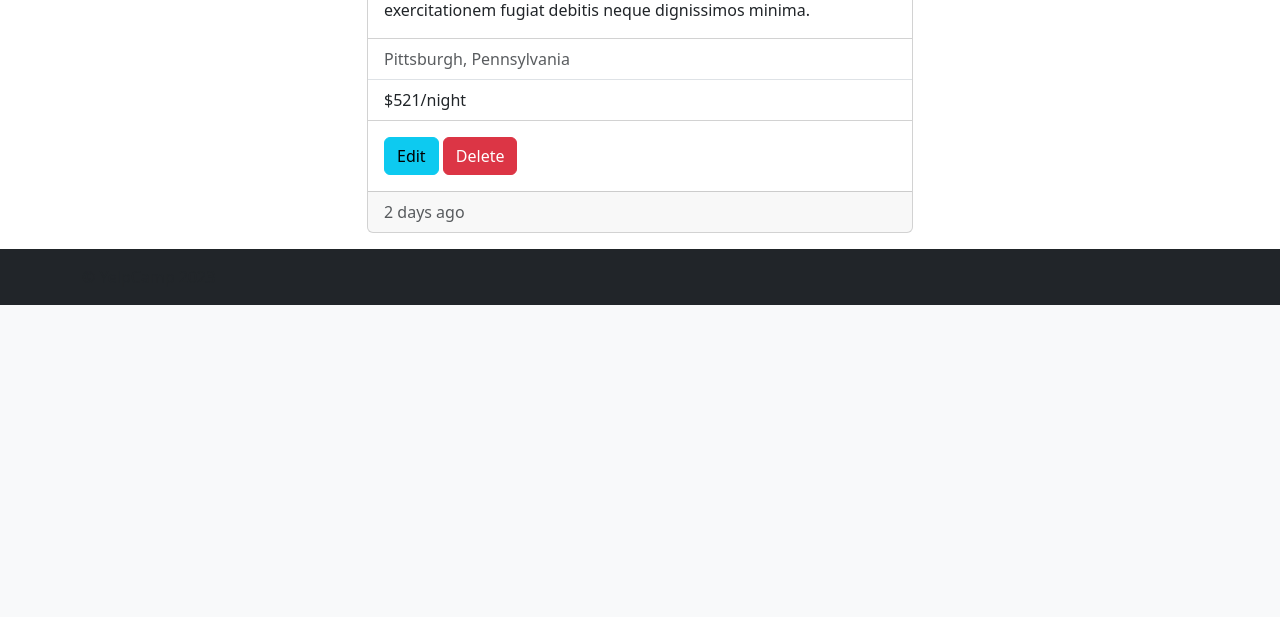
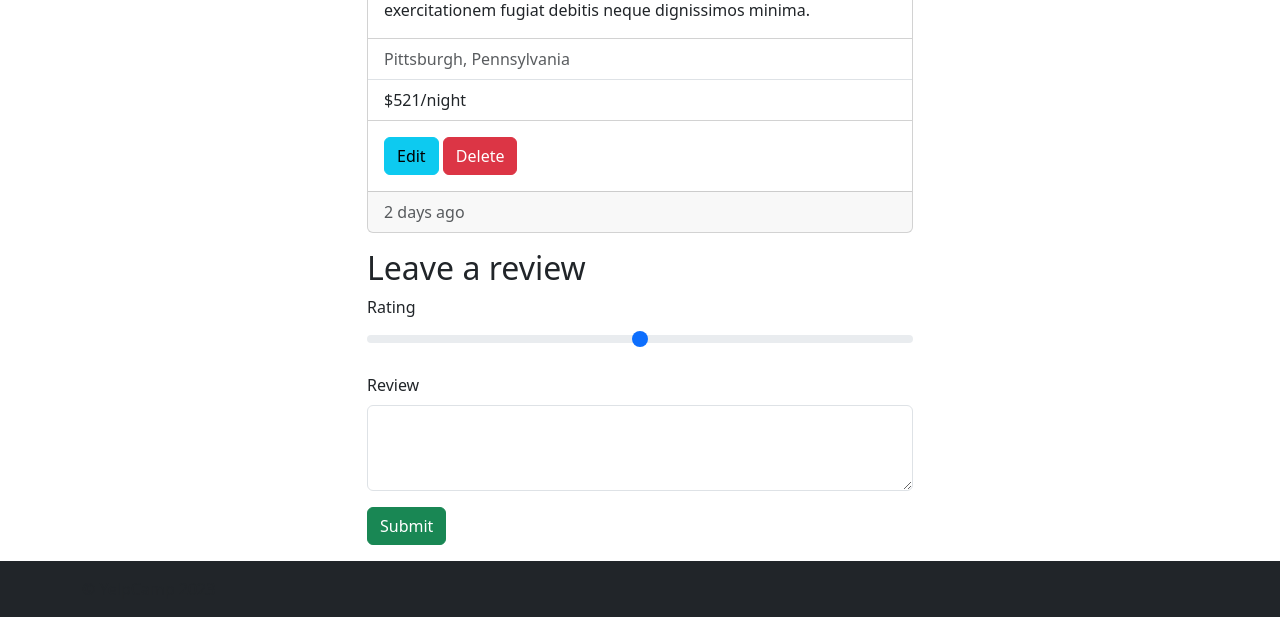
Before and after one commit to Npetr0v97/frontend-course, a Node server app: page /campgrounds/600000000000000000000003 in a window 1280 px wide. Shown: the part 771-1388 px from the top of the page. Before the commit the page ends 1076 px from the top, so only its background shows below. Run offline with Node 20, Linux system fonts and the light colour scheme; data comes from the database, SQL or seed files in the repository; some libraries are stand-ins or nearby versions.

Commit message:
creating the add review form

```diff
--- a/app_yelpcamp/models/campground.js
+++ b/app_yelpcamp/models/campground.js
@@ -7,6 +7,12 @@ const CampgroundSchema = new Schema({
   image: String,
   description: String,
   location: String,
+  reviews: [
+    {
+      type: Schema.Types.ObjectId,
+      ref: "Review",
+    },
+  ],
 });
 
 module.exports = mongoose.model("Campground", CampgroundSchema);
--- a/app_yelpcamp/views/campgrounds/show.ejs
+++ b/app_yelpcamp/views/campgrounds/show.ejs
@@ -28,5 +28,30 @@
       </div>
       <div class="card-footer text-muted">2 days ago</div>
     </div>
+    <form action="" class="mb-3">
+      <h2>Leave a review</h2>
+      <div class="mb-3">
+        <label for="rating" class="form-label">Rating</label>
+        <input
+          type="range"
+          class="form-range"
+          min="1"
+          max="5"
+          name="review[rating]"
+          id="rating"
+        />
+      </div>
+      <div class="mb-3">
+        <label for="body" class="form-label">Review</label>
+        <textarea
+          class="form-control"
+          name="review[body]"
+          id="body"
+          cols="30"
+          rows="3"
+        ></textarea>
+      </div>
+      <button class="btn btn-success">Submit</button>
+    </form>
   </div>
 </div>
```
Also changed, not shown: app_yelpcamp/models/review.js (added, +9 -0 lines).
